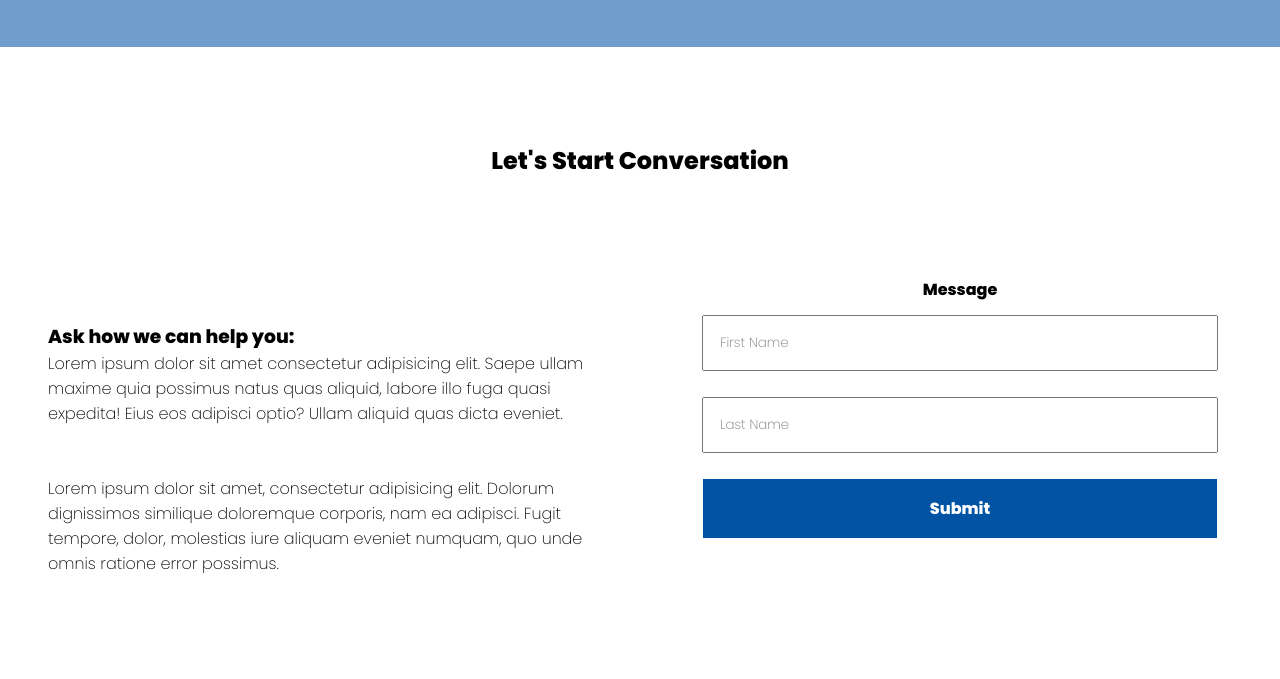
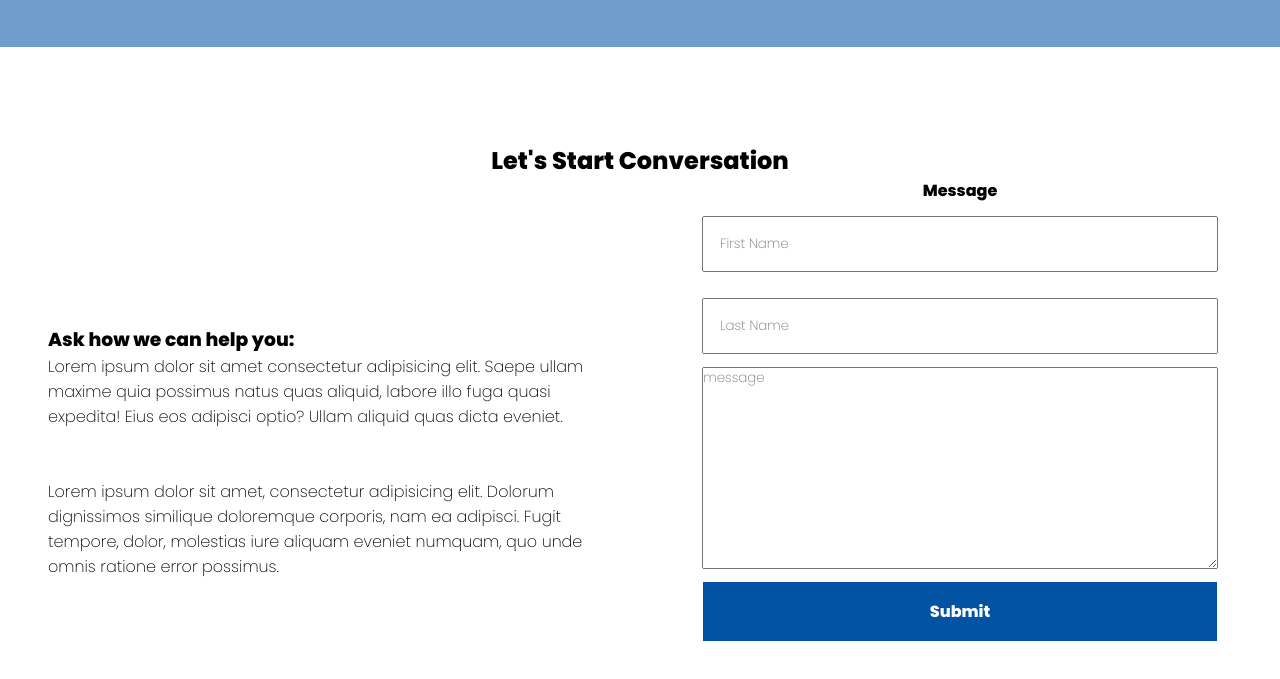
Before and after one commit to Curlybites/RFGE-LITE, a plain HTML site: page index.html in a window 1280 px wide. Shown: the part 353-1032 px from the top of the page. Drawn offline with Linux system fonts and the light colour scheme.

Commit message:
editing files

```diff
--- a/index.html
+++ b/index.html
@@ -96,6 +96,7 @@
                     <h4>Message</h4>
                     <input type="text" name="" id="" placeholder="First Name" required>
                     <input type="text" name="" id="" placeholder="Last Name" required>
+                    <textarea name="" id="" cols="30" rows="10" placeholder="message"></textarea>
                     <input type="submit" value="Submit" class="submit-btn">
                 </form>
             </div>
--- a/style.css
+++ b/style.css
@@ -204,6 +204,10 @@ main .main-content .right-content form input{
     width: 30rem;
 }
 
+main .main-content .right-content form textarea{
+    width: 32.1rem;
+}
+
 main .main-content .right-content form .submit-btn{
     width: 32.1rem;
     cursor: pointer;
```
